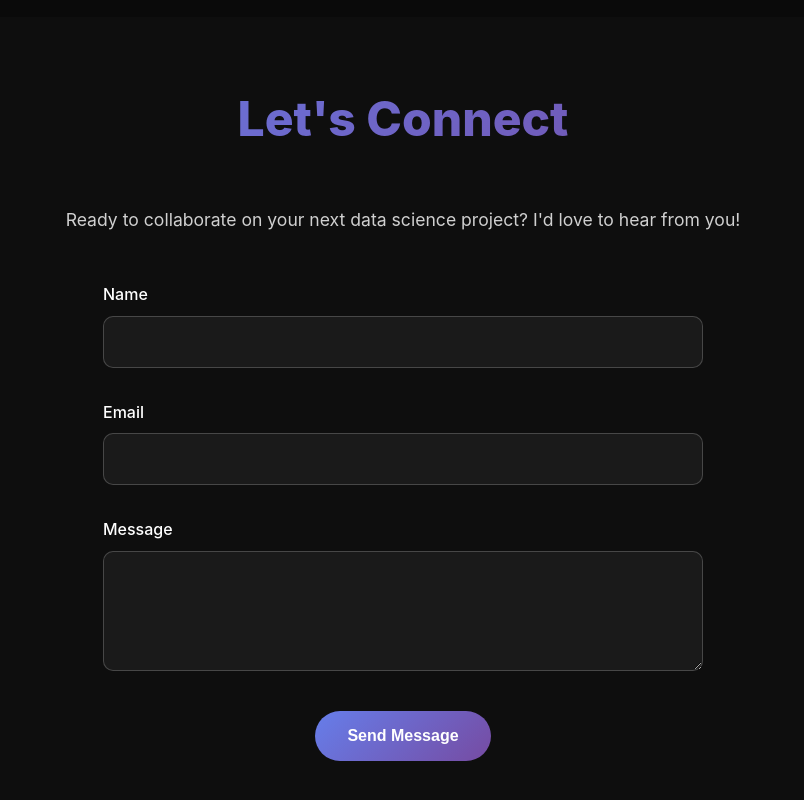
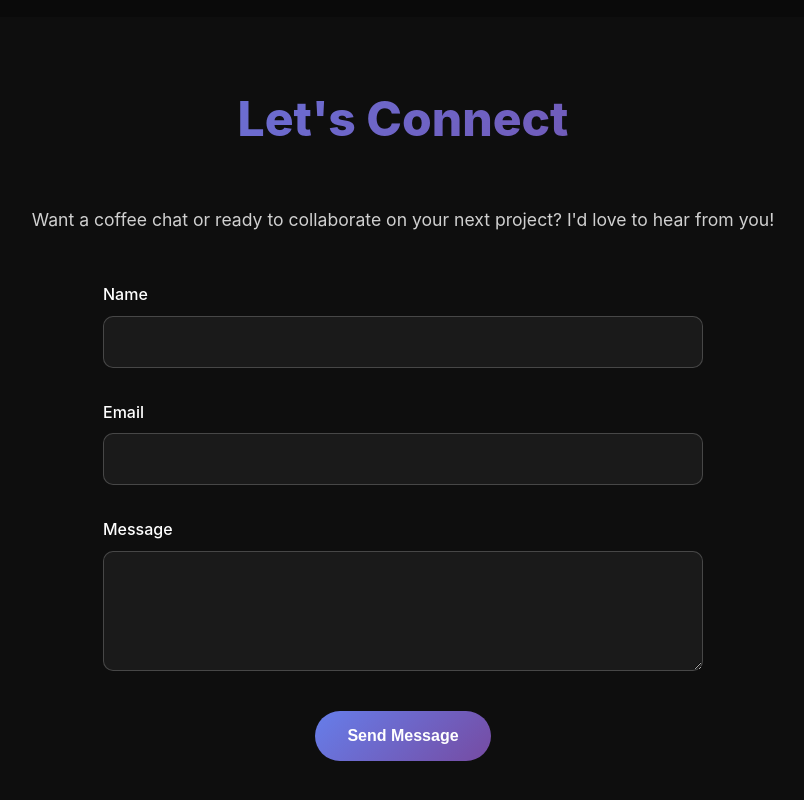
Before and after one commit to joshuasalim7/joshuasalim7.github.io, a plain HTML site: page index.html in a window 1280 px wide. Shown: the part 5246-6046 px from the top of the page, without its empty margins (237-1041 px from the left). Drawn offline with Linux system fonts and the light colour scheme.

Commit message:
Update index.html

```diff
--- a/index.html
+++ b/index.html
@@ -762,7 +762,7 @@
         <div class="contact">
             <h2 class="section-title">Let's Connect</h2>
             <p style="margin-bottom: 3rem; color: #d0d0d0; font-size: 1.1rem;">
-                Ready to collaborate on your next data science project? I'd love to hear from you!
+                Want a coffee chat or ready to collaborate on your next project? I'd love to hear from you!
             </p>
             <form class="contact-form" name="contact" method="POST" data-netlify="true">
                 <input type="hidden" name="form-name" value="contact" />
```
